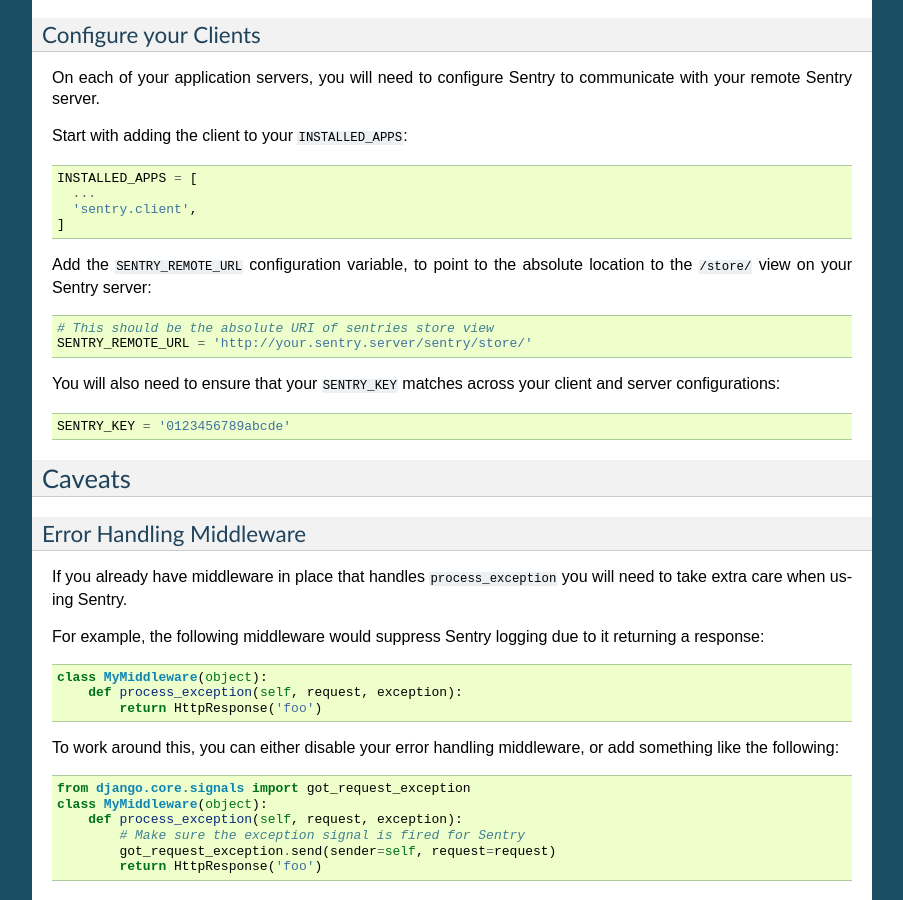
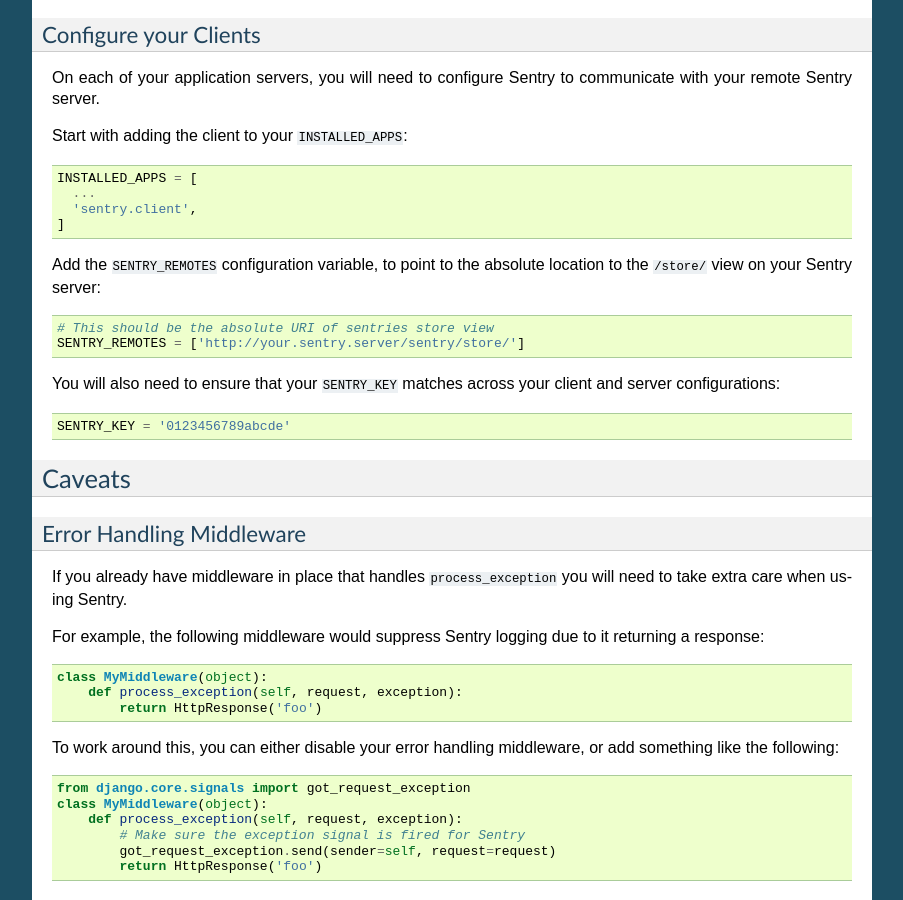
Before and after one commit to JiangHaoJoinGitHubj/dcrameri, a Sphinx documentation site: the page built from docs/install/index.rst, in a window 1280 px wide and 900 px high, scrolled down 2942 px. Shown: the whole window, without its empty margins (198-1101 px from the left). Built offline with Sphinx 7.4.7, drawn with Linux system fonts in a browser that asks for light colours.

Commit message:
Change REMOTE_URL to be REMOTES, and force it to be a list

```diff
--- a/docs/config/index.rst
+++ b/docs/config/index.rst
@@ -155,7 +155,7 @@ this, Sentry allows you to specify a custom client::
 
 	CLIENT = 'sentry.client.base.SentryClient'
 
-In addition to the default client (which will handle multi-db and REMOTE_URL for you) we also include two additional options:
+In addition to the default client (which will handle REMOTES for you) we also include two additional options:
 
 *******************
 LoggingSentryClient
--- a/docs/install/index.rst
+++ b/docs/install/index.rst
@@ -181,11 +181,11 @@ Start with adding the client to your ``INSTALLED_APPS``::
 	  'sentry.client',
 	]
 
-Add the ``SENTRY_REMOTE_URL`` configuration variable, to point to the absolute location to the ``/store/`` view on your
+Add the ``SENTRY_REMOTES`` configuration variable, to point to the absolute location to the ``/store/`` view on your
 Sentry server::
 
 	# This should be the absolute URI of sentries store view
-	SENTRY_REMOTE_URL = 'http://your.sentry.server/sentry/store/'
+	SENTRY_REMOTES = ['http://your.sentry.server/sentry/store/']
 
 You will also need to ensure that your ``SENTRY_KEY`` matches across your client and server configurations::
 
```
Also changed, not shown: 1 other file.
